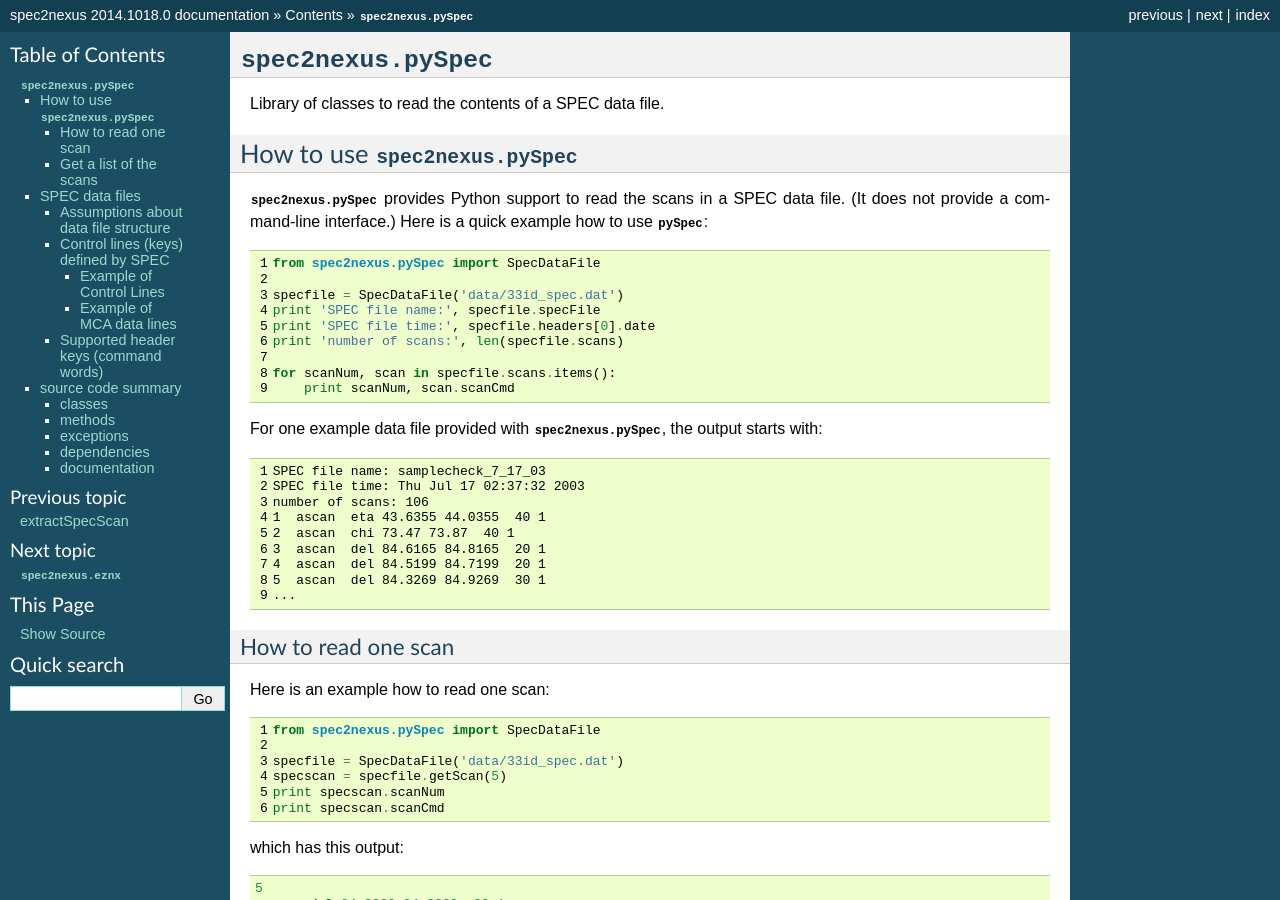
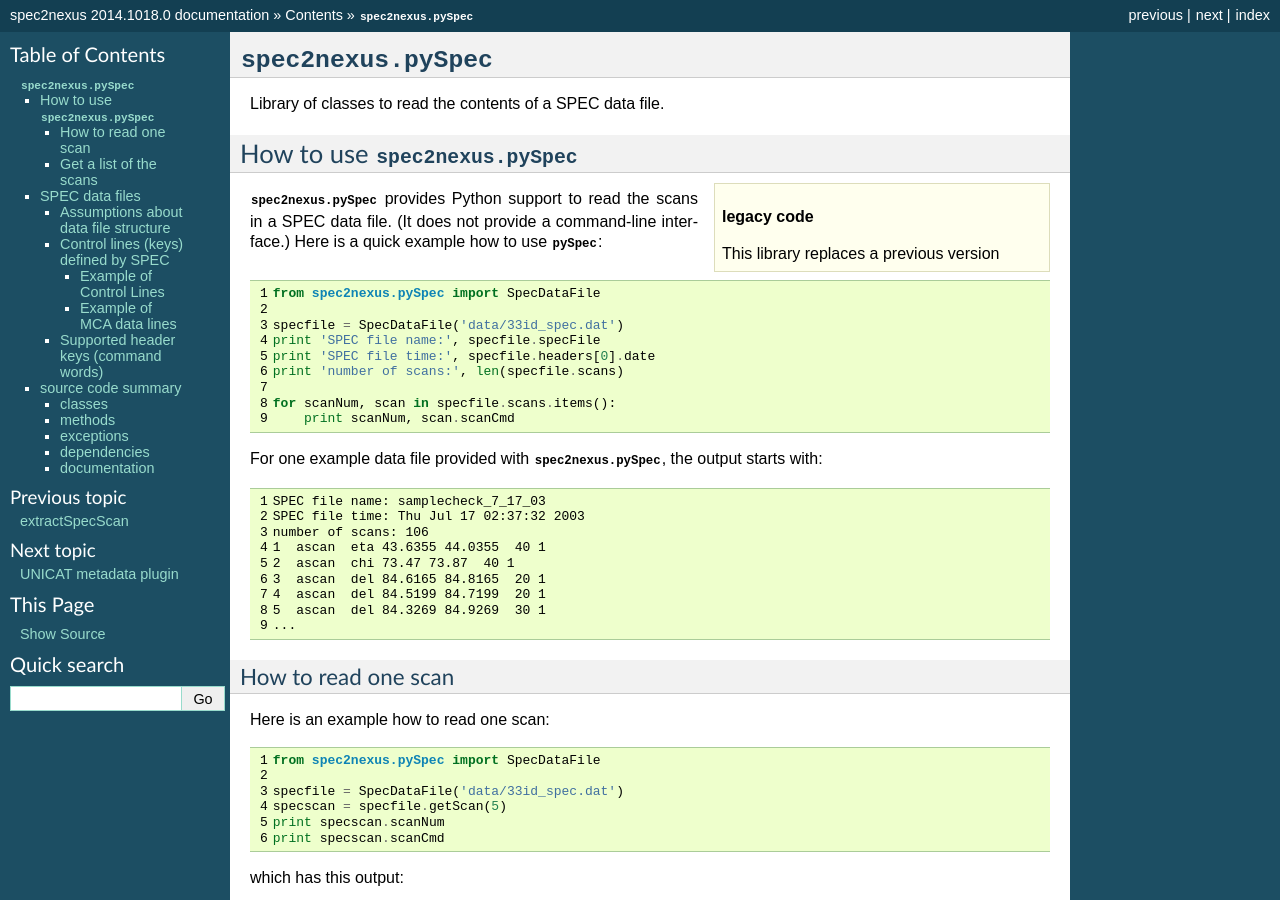
Before and after one commit to prjemian/spec2nexus, a Sphinx documentation site: the page built from docs/source/pySpec.rst, in a window 1280 px wide and 900 px high. Built offline with Sphinx 7.4.7, drawn with Linux system fonts in a browser that asks for light colours.

Commit message:
document the legacy prjPySpec

```diff
--- a/README.rst
+++ b/README.rst
@@ -19,7 +19,8 @@
 * **spec2nexus**      : command-line tool: Convert SPEC data files to NeXus HDF5
 * **h5toText**        : command-line tool: Print the structure of an HDF5 file
 * **extractSpecScan** : command-line tool: Save columns from SPEC data file scan(s) to TSV files
-* **prjPySpec**       : library: python binding to read SPEC [#]_ data files
+* **pySpec**          : library: python binding to read SPEC [#]_ data files
+* **prjPySpec**       : library: legacy version of **pySpec**, frozen at version 2014.0623.0
 * **eznx**            : library: (Easy NeXus) supports writing NeXus [#]_ HDF5 [#]_ files using h5py [#]_
 
 .. [#] http://certif.com
--- a/docs/source/index.rst
+++ b/docs/source/index.rst
@@ -17,7 +17,7 @@
 * :ref:`h5toText`          : command-line tool: Print the tree structure of an HDF5 file
 * :ref:`extractSpecScan`   : command-line tool: Save columns from SPEC data file scan(s) to TSV files
 * :ref:`pySpec`            : library: python binding to read SPEC [#]_ data files
-* **spec2nexus.prjPySpec** : library: legacy version of **pySpec**, frozen at version 2014.0623.0
+* :ref:`prjPySpec`         : library: legacy version of **pySpec**, frozen at version 2014.0623.0
 * :ref:`eznx`              : library: (Easy NeXus) supports writing NeXus [#]_ HDF5 [#]_ files using h5py [#]_
 
 .. [#] http://certif.com
--- a/docs/source/pySpec.rst
+++ b/docs/source/pySpec.rst
@@ -5,10 +5,21 @@
 
 Library of classes to read the contents of a SPEC data file.
 
+.. toctree::
+   :maxdepth: 2
+   :hidden:
+   :glob:
+
+   prjPySpec
+
 .. index:: examples; pySpec
 
 How to use :mod:`spec2nexus.pySpec`
 ***********************************
+
+.. sidebar:: legacy code
+
+   This library replaces a previous version
 
 :mod:`spec2nexus.pySpec` provides Python support to read
 the scans in a SPEC data file.  (It does not provide a command-line interface.)
```
Also changed, not shown: docs/source/prjPySpec.rst (added, +9 -0 lines).
